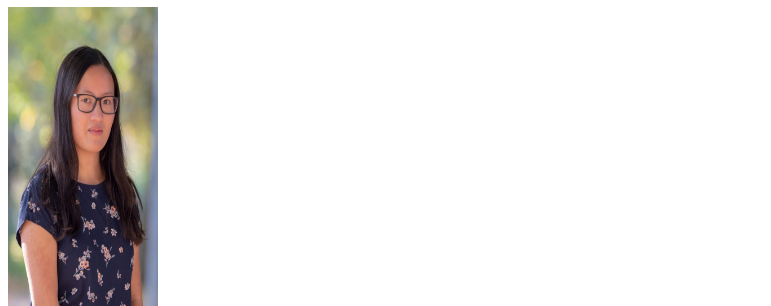
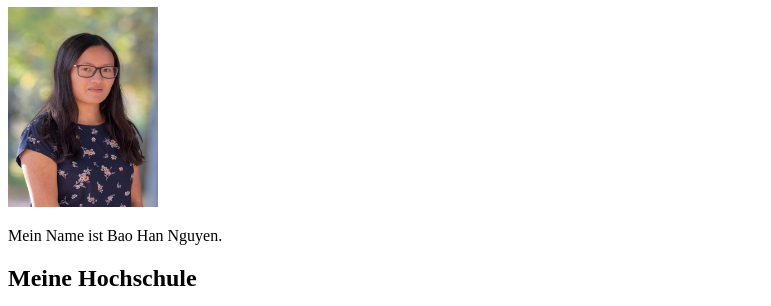
Before and after one commit to baohannguyen/GIS-SoSe-2021, a plain HTML site: page Aufgabe 1.1/index.html in a window 1280 px wide. Shown: the part 73-379 px from the top of the page, without its empty margins (0-771 px from the left). Drawn offline with Linux system fonts and the light colour scheme.

Commit message:
Update index.html

```diff
--- a/Aufgabe 1.1/index.html
+++ b/Aufgabe 1.1/index.html
@@ -7,7 +7,7 @@
 
 <body>
     <h1>Steckbrief</h1>
-    <img src = "portrait.jpg" height="300px" width="150px">
+    <img src = "portrait.jpg" height="200px" width="150px">
     <p>Mein Name ist Bao Han Nguyen.</p>
     <h2>Meine Hochschule</h2>
     <img src = "1200px-Hochschule_Furtwangen_HFU_logo.svg.png" height= "100" width="300">
```
